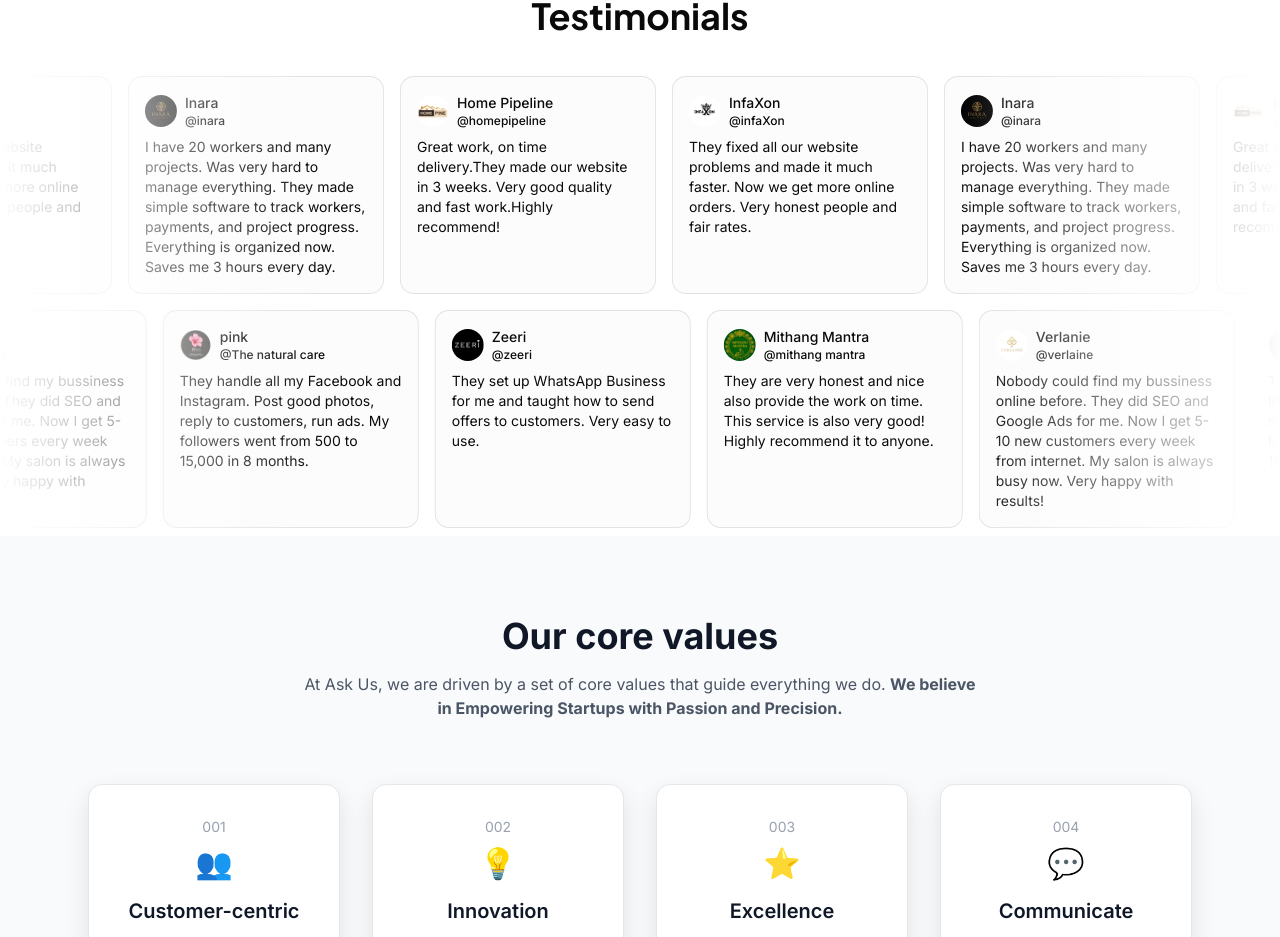
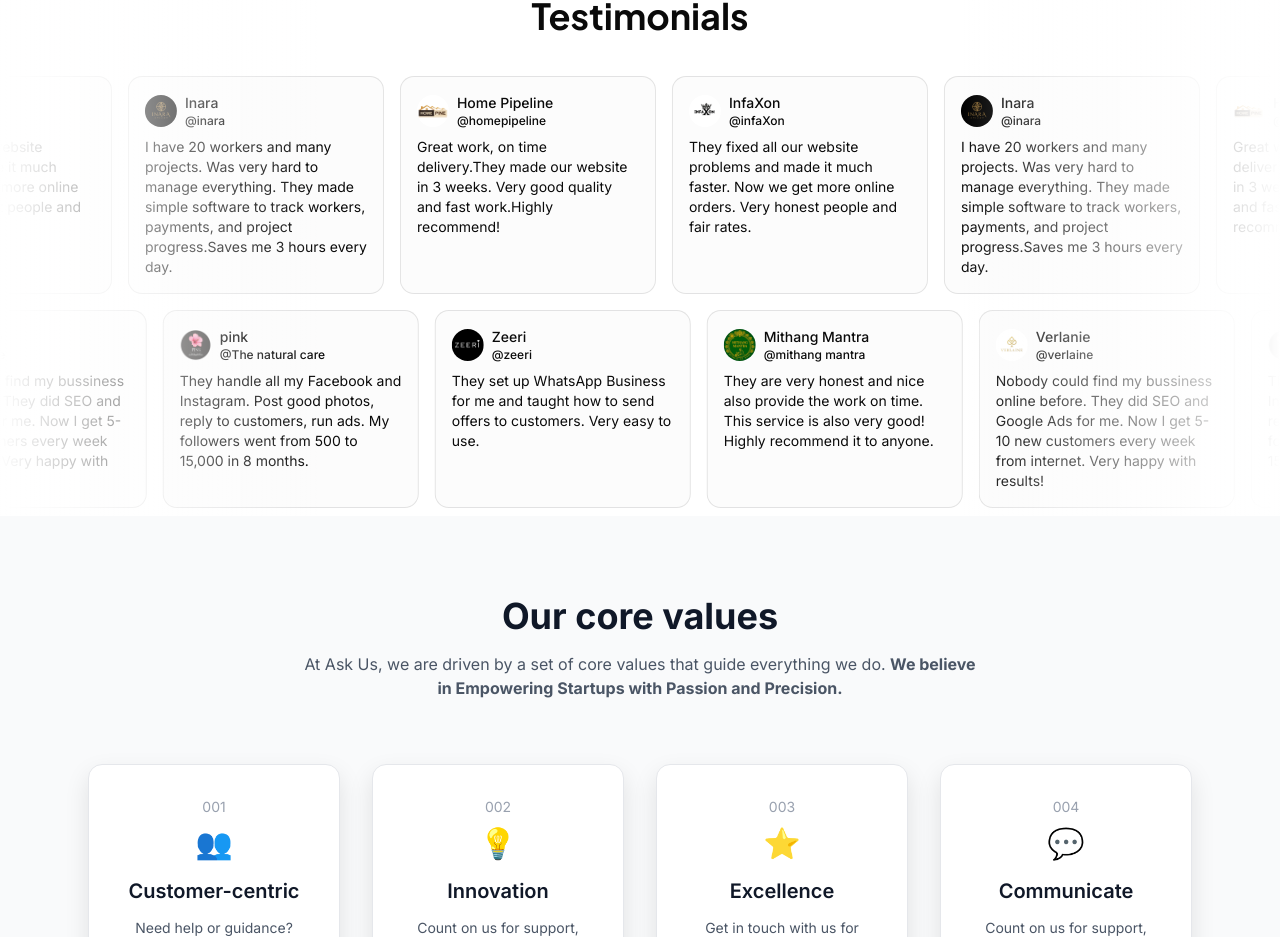
Before and after one commit to DivyanshTiwari20/askus-site, a Next.js app: page / in a window 1280 px wide. Shown: the part 1539-2476 px from the top of the page. Built offline with nearby package versions, Linux system fonts and the light colour scheme.

Commit message:
fixing review

```diff
--- a/src/sections/review.tsx
+++ b/src/sections/review.tsx
@@ -19,13 +19,13 @@ const reviews = [
   {
     name: "Inara",
     username: "@inara",
-    body: "I have 20 workers and many projects. Was very hard to manage everything. They made simple software to track workers, payments, and project progress. Everything is organized now. Saves me 3 hours every day.",
+    body: "I have 20 workers and many projects. Was very hard to manage everything. They made simple software to track workers, payments, and project progress.Saves me 3 hours every day.",
     img: "./logo6.jpg",
   },
   {
     name: "Verlanie",
     username: "@verlaine",
-    body: "Nobody could find my bussiness online before. They did SEO and Google Ads for me. Now I get 5-10 new customers every week from internet. My salon is always busy now. Very happy with results!",
+    body: "Nobody could find my bussiness online before. They did SEO and Google Ads for me. Now I get 5-10 new customers every week from internet. Very happy with results!",
     img: "./logo3.jpg",
   },
   {
```
